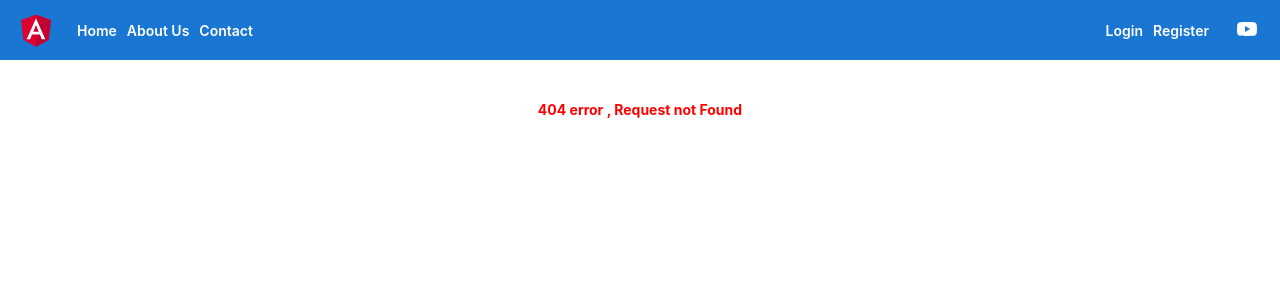
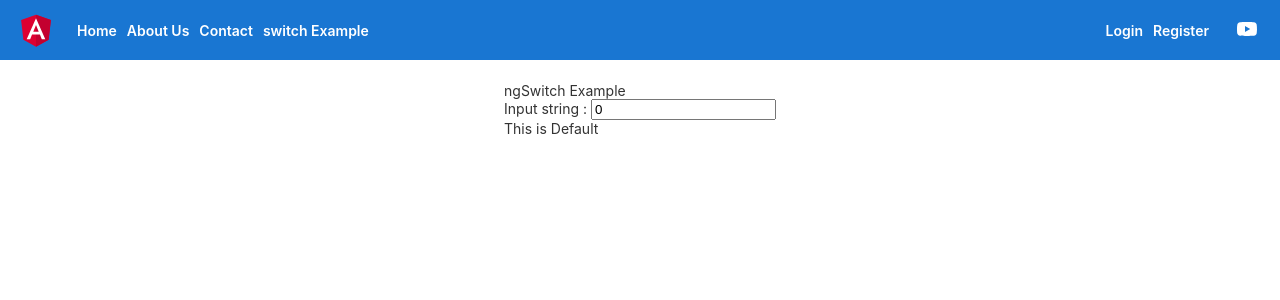
Before and after one commit to dushyanthak1988/angualr14, an Angular app: page /switchexample in a window 1280 px wide. Before the commit this address had no page. Shown: the top 300 px of the page. Built offline with nearby package versions, Linux system fonts and the light colour scheme.

Commit message:
ngSwitch Example

```diff
--- a/src/app/app-routing.module.ts
+++ b/src/app/app-routing.module.ts
@@ -5,8 +5,10 @@ import { AboutComponent } from './about/about.component';
 import { ContactComponent } from './contact/contact.component';
 import { AddcontactComponent } from './addcontact/addcontact.component';
 import { StatusComponent } from './status/status.component';
+import { NgSwitchexampleComponent } from './ng-switchexample/ng-switchexample.component';
 
 const routes: Routes = [
+  { path: "", component: HomeComponent },
   { path: "Home", component: HomeComponent },
   { path: "About", component: AboutComponent },
   {
@@ -20,8 +22,9 @@ const routes: Routes = [
   },
   { path: "Access", loadChildren: () => import('./access/access.module').then(opt => opt.AccessModule) },
   { path: "Login", loadComponent: () => import('./login/login.component').then(opt => opt.LoginComponent) },
+
+  { path: "switchexample", component: NgSwitchexampleComponent },
   { path: "**", component: StatusComponent }
-
 ];
 
 @NgModule({
--- a/src/app/app.component.html
+++ b/src/app/app.component.html
@@ -310,6 +310,7 @@
   <a routerLink="Home">Home</a>
   <a routerLink="About">About Us</a>
   <a routerLink="Contact">Contact </a>
+  <a routerLink="switchexample">switch Example </a>
 
   <div class="spacer"></div>
   <a routerLink="Login" > Login </a>
--- a/src/app/home/home.component.css
+++ b/src/app/home/home.component.css
@@ -0,0 +1,4 @@
+.headclass{
+    color:blue ;
+    font-weight:bold ;
+}
--- /dev/null
+++ b/src/app/ng-switchexample/ng-switchexample.component.html
@@ -0,0 +1,17 @@
+<div class='card'>
+    <div class='card-header'>
+      ngSwitch Example
+    </div>
+    <div class="card-body">
+      Input string : <input type='text' [(ngModel)]="num" />
+
+      <div [ngSwitch]="num">
+        <div *ngSwitchCase="'1'">One</div>
+        <div *ngSwitchCase="'2'">Two</div>
+        <div *ngSwitchCase="'3'">Three</div>
+        <div *ngSwitchCase="'4'">Four</div>
+        <div *ngSwitchCase="'5'">Five</div>
+        <div *ngSwitchDefault>This is Default</div>
+      </div>
+    </div>
+  </div>
--- /dev/null
+++ b/src/app/ng-switchexample/ng-switchexample.component.ts
@@ -0,0 +1,15 @@
+import { Component, OnInit } from '@angular/core';
+
+@Component({
+  selector: 'app-ng-switchexample',
+  templateUrl: './ng-switchexample.component.html',
+  styleUrls: ['./ng-switchexample.component.css']
+})
+export class NgSwitchexampleComponent implements OnInit {
+
+  constructor() { }
+  num: number= 0;
+  ngOnInit(): void {
+  }
+
+}
```
Also changed, not shown: src/app/app.module.ts (+5 -3 lines), src/app/ng-switchexample/ng-switchexample.component.css (added), 1 other file (tests, documents, lock files or other folders).
